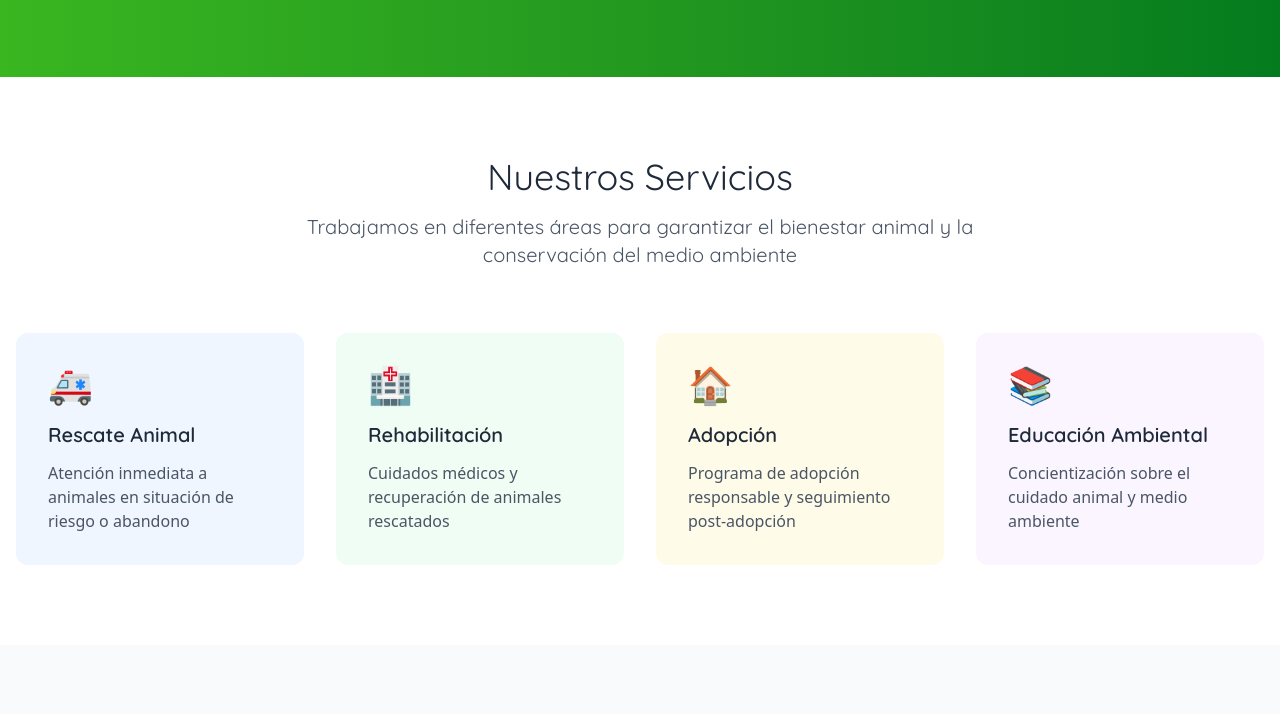
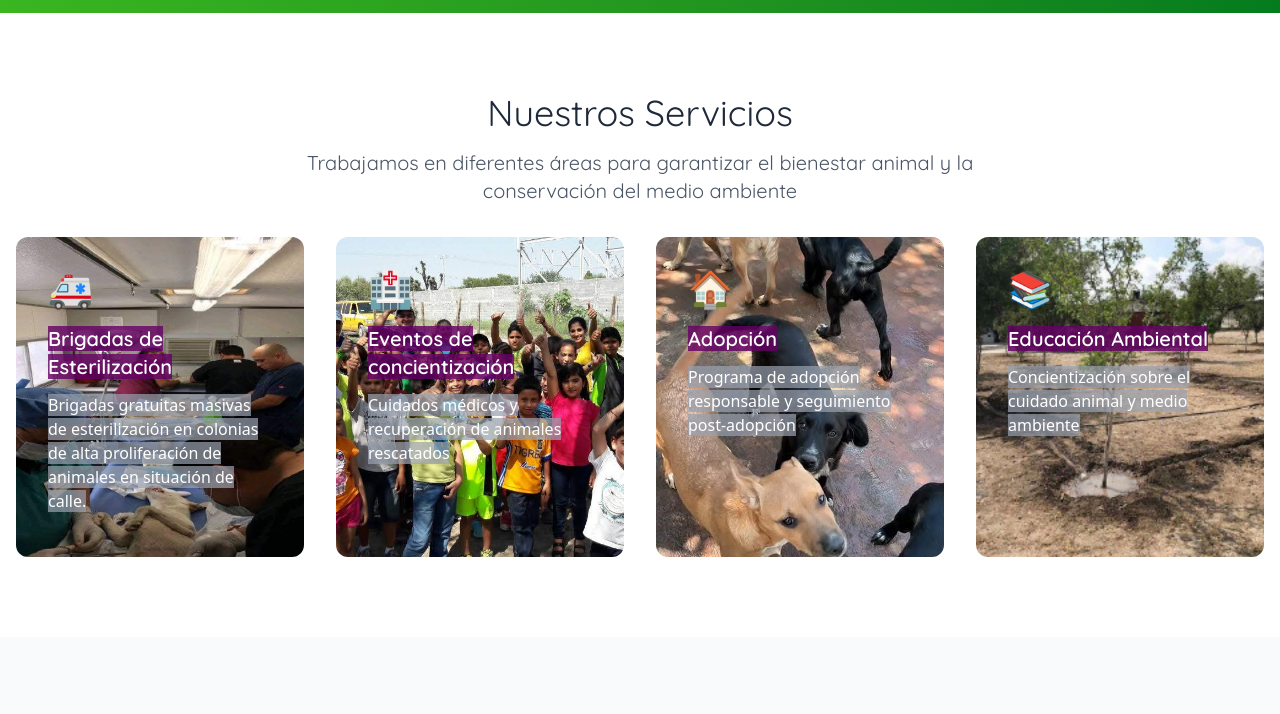
Before and after one commit to SmithAlon/landing-RIECMA, an Astro site: page / in a window 1280 px wide. Shown: the part 1359-2073 px from the top of the page. Built offline with nearby package versions, Linux system fonts and the light colour scheme; Astro itself is replaced by a stand-in of ours.

Commit message:
servicios

```diff
--- a/src/components/About.astro
+++ b/src/components/About.astro
@@ -4,9 +4,9 @@ import about2 from '../assets/About2.jpeg';
 import about3 from '../assets/About3.jpeg';
 ---
 
-<section id="about" class="w-full bg-gradient-to-r from-[#39b620] to-[#047c1e] py-20">
+<section id="about" class="w-full bg-gradient-to-r from-[#39b620] to-[#047c1e] py-16">
   <div class="max-w-7xl mx-auto px-4">
-    <div class="text-center mb-16">
+    <div class="text-center mb-8">
       <h2 class="text-4xl font-normal font-['Quicksand'] text-white mb-4">
         ¿Quiénes Somos?
       </h2>
--- a/src/components/Services.astro
+++ b/src/components/Services.astro
@@ -1,42 +1,52 @@
 ---
+import services1 from '../assets/Servicios1.png';
+import services2 from '../assets/Servicios2.jpeg';
+import services3 from '../assets/Servicios3.png';
+import services4 from '../assets/Servicios4.jpeg';
+
 interface Service {
   title: string;
   description: string;
   icon: string;
   color: string;
+  img: string;
 }
 
 const services: Service[] = [
   {
-    title: "Rescate Animal",
-    description: "Atención inmediata a animales en situación de riesgo o abandono",
+    title: "Brigadas de Esterilización",
+    description: "Brigadas gratuitas masivas de esterilización en colonias de alta proliferación de animales en situación de calle.",
     icon: "🚑",
-    color: "bg-blue-50"
+    color: "bg-blue-50/50",
+    img: services1.src
   },
   {
-    title: "Rehabilitación",
+    title: "Eventos de concientización",
     description: "Cuidados médicos y recuperación de animales rescatados",
     icon: "🏥",
-    color: "bg-green-50"
+    color: "bg-green-50/30",
+    img: services2.src
   },
   {
     title: "Adopción",
     description: "Programa de adopción responsable y seguimiento post-adopción",
     icon: "🏠",
-    color: "bg-yellow-50"
+    color: "bg-yellow-50/30",
+    img: services4.src
   },
   {
     title: "Educación Ambiental",
     description: "Concientización sobre el cuidado animal y medio ambiente",
     icon: "📚",
-    color: "bg-purple-50"
+    color: "bg-purple-50/30",
+    img: services3.src
   }
 ];
 ---
 
 <section id="services" class="w-full bg-white py-20">
   <div class="max-w-7xl mx-auto px-4">
-    <div class="text-center mb-16">
+    <div class="text-center mb-8">
       <h2 class="text-4xl font-normal font-['Quicksand'] text-gray-800 mb-4">
         Nuestros Servicios
       </h2>
@@ -47,14 +57,19 @@ const services: Service[] = [
 
     <div class="grid grid-cols-1 md:grid-cols-2 lg:grid-cols-4 gap-8">
       {services.map((service) => (
-        <div class={`${service.color} p-8 rounded-xl transition-transform hover:scale-105`}>
-          <div class="text-4xl mb-4">{service.icon}</div>
-          <h3 class="text-xl font-semibold font-['Quicksand'] text-gray-800 mb-3">
-            {service.title}
-          </h3>
-          <p class="text-gray-600">
-            {service.description}
-          </p>
+        <div
+          class="relative h-80 rounded-xl overflow-hidden transition-transform hover:scale-105"
+          style={`background-image: url(${service.img}); background-size: cover; background-position: center;`}
+        >
+          <div class={`absolute inset-0 bg-opacity-90 p-8 flex flex-col justify-start`}>
+            <div class="text-4xl mb-4">{service.icon}</div>
+            <h3 class="text-xl font-semibold font-['Quicksand'] text-white mb-3">
+              <span class="bg-[#660066]/80">{service.title}</span>
+            </h3>
+            <p class="text-white">
+              <span class="bg-gray-400/70">{service.description}</span>
+            </p>
+          </div>
         </div>
       ))}
     </div>
--- a/src/layouts/Layout.astro
+++ b/src/layouts/Layout.astro
@@ -1,6 +1,7 @@
 ---
 import '../styles/global.css';
 import riecmaLogo from '../assets/RIECMA.png';
+import dog from '../assets/dog.png';
 
 // Props interface
 interface Props {
@@ -23,7 +24,7 @@ const {
     <meta name="description" content={description} />
     <title>{title}</title>
     <link href="https://fonts.googleapis.com/css2?family=Quicksand:wght@300;400;500;600;700&display=swap" rel="stylesheet">
-	<link rel="icon" type="image/png" href="./dog.png" />
+	<link rel="icon" type="image/png" href={dog.src} />
   </head>
   <body class="min-h-screen bg-gray-50">
     <header class="w-full h-20 bg-white fixed top-0 z-50 border-b-1 border-b-[#7c7c7c]">
```
Also changed, not shown: src/assets/Servicios1.png (added), src/assets/Servicios2.jpeg (added), src/assets/Servicios3.png (added), src/assets/Servicios4.jpeg (added).
